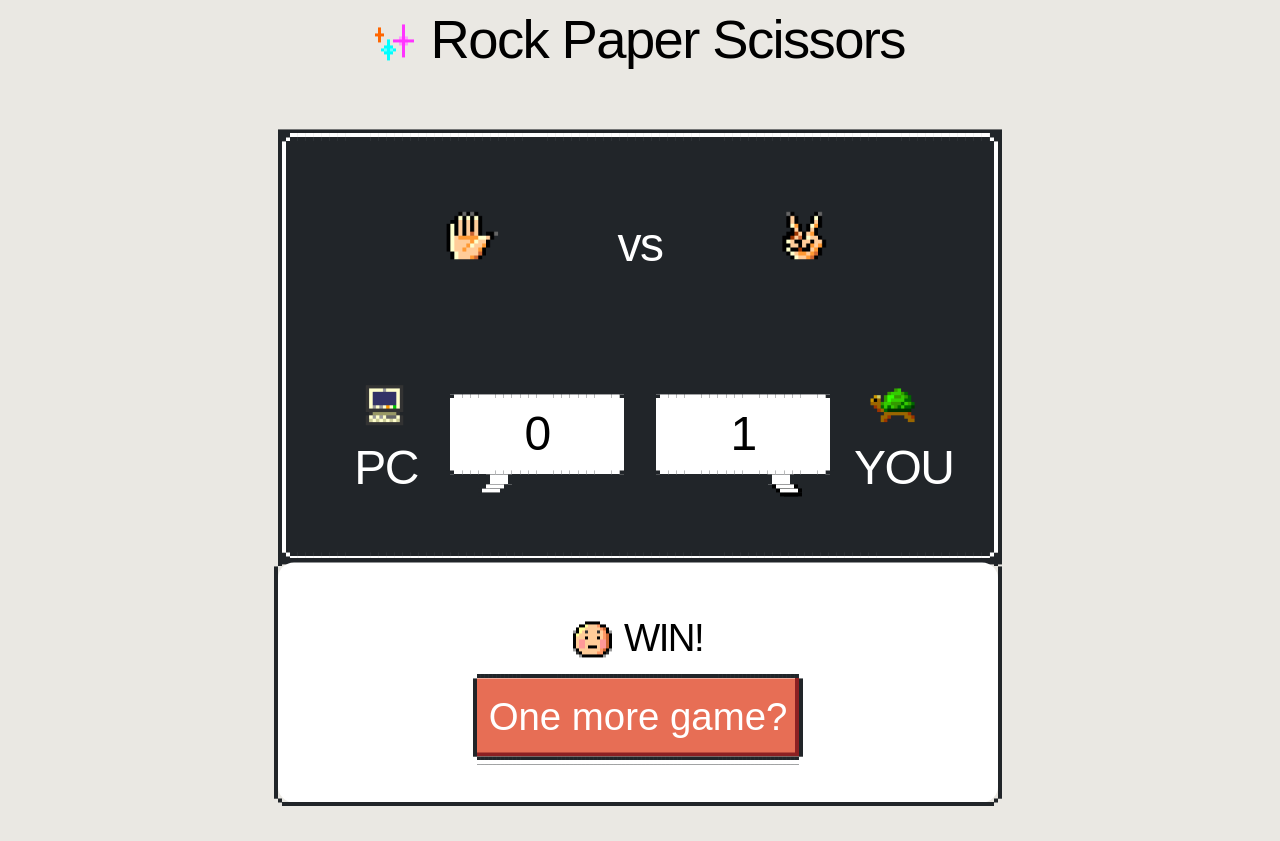
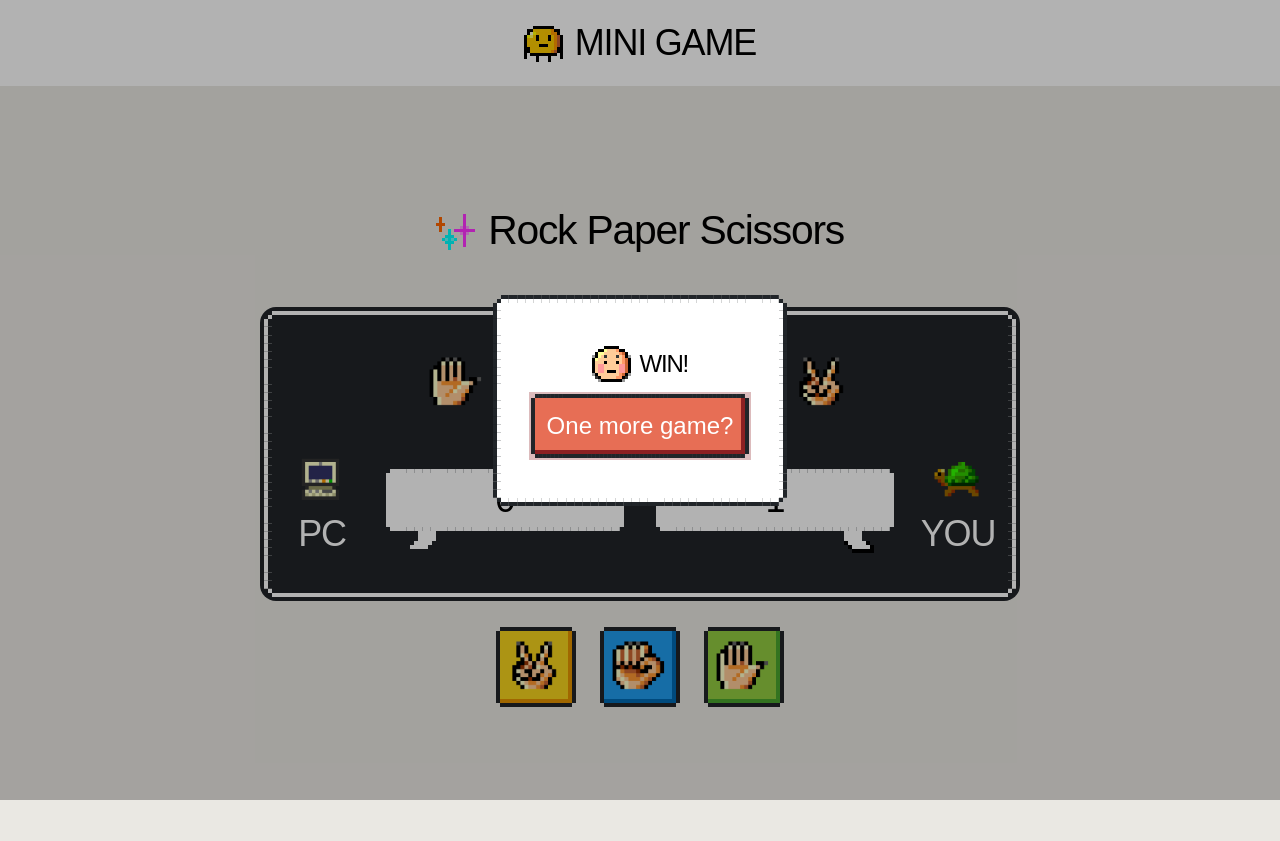
Before and after one commit to fe-Jay/minigame, a plain HTML site: page RockPaperScissors/index.html in a window 1280 px wide. Both pictures are taken after a click on the button "가위". After the commit the page ends 800 px from the top, so only its background shows below. Drawn offline with nearby package versions, Linux system fonts and the light colour scheme; a web font is replaced by a local one.

Commit message:
➕ 가위바위보 게임 추가

```diff
--- a/RockPaperScissors/index.html
+++ b/RockPaperScissors/index.html
@@ -6,19 +6,31 @@
   <meta http-equiv="X-UA-Compatible" content="IE=edge" />
   <meta name="viewport" content="width=device-width, initial-scale=1.0" />
   <title>✌️ Rock Paper Scissors</title>
-  <link href="https://unpkg.com/nes.css/css/nes-core.min.css" rel="stylesheet" />
-  <link rel="stylesheet" href="asset/style.css" />
+  <link href="https://unpkg.com/nes.css@2.3.0/css/nes.min.css" rel="stylesheet" />
+  <link rel="stylesheet" href="../css/style.css" />
+  <link rel="stylesheet" href="../css/rps.css" />
 </head>
 
 <body>
-  <section id="screen">
-    <h1 class="icon-list">
-      <img src="asset/img/heartBeat-2.gif" alt="">
+  <header>
+    <h1>
+      <a href="/minigame/">
+        <img src="../asset/img/logo.gif" alt="MINI GAME">
+        MINI GAME
+      </a>
+    </h1>
+  </header>
+
+  <section id="wrap">
+    <h2 class="icon-list">
+      <img src="../asset/img/heartBeat-2.gif" alt="Rock Paper Scissors">
       Rock Paper Scissors
-    </h1>
+    </h2>
+
+    <!-- 게임아이템 선택 화면 -->
     <div class="nes-container is-rounded is-dark">
       <article class="game">
-        <h2 class="a11y-hidden">게임 화면</h2>
+        <h3 class="a11y-hidden">게임 화면</h3>
         <p class="pc item" data-item="item-pc">
           <span class="a11y-hidden">컴퓨터</span>
         </p>
@@ -29,9 +41,10 @@
       </article>
 
 
+      <!-- 게임 현황판 -->
       <div class="result">
         <span>
-          <img src="asset/img/pc.png" alt="pcImg">
+          <img src="../asset/img/pc.png" alt="pcImg">
           PC
         </span>
         <div class="nes-balloon from-left">
@@ -41,20 +54,14 @@
           <span class="user-score">0</span>
         </div>
         <span>
-          <img src="asset/img/user-1.png" alt="userImg" class="userImg">
+          <img src="../asset/img/user-1.png" alt="userImg" class="userImg">
           YOU
         </span>
       </div>
     </div>
+    <div></div>
 
-    <div class="nes-container is-rounded score hide">
-      <h2>
-        <img src="asset/img/user-0.png" alt="user">
-        <span></span>
-      </h2>
-      <button type="button" class="nes-btn is-error restart">One more game?</button>
-    </div>
-
+    <!-- 게임 아이템 선택 -->
     <div class="selectItem">
       <button class="nes-btn is-warning item-scissors" type="button" data-result="가위">
         <span class="a11y-hidden">가위</span>
@@ -67,9 +74,24 @@
       </button>
     </div>
     </article>
+
+    <!-- 게임 결과 모달 다이얼로그 -->
+    <section>
+      <dialog class="nes-dialog is-rounded" id="dialog-default">
+        <form method="dialog" class="score">
+          <h3>
+            <img src="../asset/img/user-0.png" alt="user">
+            <span></span>
+          </h3>
+          <button type="submit" class="nes-btn is-error restart">One more game?</button>
+        </form>
+      </dialog>
+    </section>
   </section>
 
-  <script src="asset/script.js"></script>
+
+  <script src="../js/script.js"></script>
+  <script src="../js/rps.js"></script>
 </body>
 
 </html>
--- /dev/null
+++ b/css/rps.css
@@ -0,0 +1,108 @@
+/* Game wrap */
+#wrap .game>* {
+    flex: 1 0 0;
+    width: 100%;
+    text-align: center;
+}
+
+#wrap .game span {
+    flex-grow: 0;
+    font-size: 3rem;
+}
+
+
+#wrap .game,
+.result {
+    width: 100%;
+    display: flex;
+    justify-content: space-around;
+    align-items: center;
+    gap: 16px;
+    text-align: center;
+    padding: 24px;
+    border-radius: 20px;
+}
+
+
+/* Game Result */
+.result {
+    font-size: clamp(1.5rem, 5vw, 3rem);
+    align-items: flex-end;
+    padding: 0 0 24px;
+}
+
+.result .nes-balloon {
+    flex: 1 0 0;
+    padding: 0;
+    color: #000;
+}
+
+.result span {
+    display: inline-block;
+    text-align: center;
+    width: 80px;
+}
+
+.result img {
+    display: block;
+    width: 48px;
+    margin: 0 auto;
+}
+
+.score {
+    width: 100%;
+    text-align: center;
+    background-color: #fff;
+}
+
+*[class*="item-"] {
+    width: 6rem;
+    height: 6rem;
+    background-size: 56px;
+    background-repeat: no-repeat;
+    background-position: center;
+}
+
+
+.selectItem,
+.score.nes-container.is-rounded {
+    width: 100%;
+    display: flex;
+    align-items: center;
+    justify-content: center;
+    gap: 24px;
+    padding: 2px;
+}
+
+.selectItem {
+    margin: 24px 0 0;
+}
+
+
+/* Gama Item Select */
+.item-paper {
+    background-image: url('../asset/img/item-paper.png');
+}
+
+.item-rock {
+    background-image: url('../asset/img/item-rock.png');
+}
+
+.item-scissors {
+    background-image: url('../asset/img/item-scissors.png');
+}
+
+/*  Media query */
+@media (max-width:425px) {
+    #wrap {
+        padding: 20px;
+    }
+
+    .result span {
+        width: 48px;
+    }
+
+    .result img {
+        width: 32px;
+    }
+}
--- /dev/null
+++ b/js/rps.js
@@ -0,0 +1,167 @@
+// 화면 조작 관련 변수
+const $screen = document.querySelector('#wrap');
+const $dialog = document.querySelector('#dialog-default')
+const $pc = $screen.querySelector('.pc span');
+const $user = $screen.querySelector('.user span');
+const $userImg = $screen.querySelector('.userImg');
+const $btn = $screen.querySelector('.selectItem');
+const $score = $screen.querySelector('.score');
+
+// 점수 산정 관련 변수
+const $result = $screen.querySelector('.score h3 span');
+const $resultEmoji = $screen.querySelector('.score h3 img');
+const $pcScore = $screen.querySelector('.pc-score');
+const $userScore = $screen.querySelector('.user-score');
+const $restart = $screen.querySelector('.restart');
+
+
+// 게임 데이터
+const casesArr = ['가위', '바위', '보'];
+const resultArr = ['draw', 'lose', 'win']
+
+// 게임 사운드
+const win = new Audio('../asset/sound/win.wav');
+const lose = new Audio('../asset/sound/lose.wav');
+const draw = new Audio('../asset/sound/draw.wav');
+const start = new Audio('../asset/sound/start.wav');
+
+let interval;
+
+
+/**
+ * 1. 컴퓨터와 가위바위보 게임 시작
+ * @param {String} userSelect 사용자가 선택한 가위바위보
+ * @returns {Function} pcSelect 함수
+ * @description - setInterval() 함수로 랜덤 index에 해당하는 랜덤 배열 값을 화면에 textContents로 넣어준다.
+ **/
+const startGame = () => {
+    // pc가 랜덤으로 가위바위보 선택
+    const pcSelect = () => {
+        let randomCase = casesArr[parseInt(Math.random() * casesArr.length)];
+        $pc.textContent = randomCase;
+        replaceEmoji($pc)
+    }
+    // pcSelect 함수를 0.1초마다 실행
+    interval = setInterval(pcSelect, 100);
+}
+
+const endGame = () => {
+    // setInterval() 함수 종료
+    clearInterval(interval);
+}
+
+const replayGame = () => {
+    $result.textContent = '';
+    startGame();
+}
+
+
+/**
+ * 2. name을 인자로 받아, textContent에 따라 emoji를 변경.
+ * @param {*} name
+ * @description - classList를 추가하여 css에서 background-image를 변경.
+ */
+const replaceEmoji = name => {
+    if (name.textContent === '가위') {
+        name.parentElement.classList.add('item-scissors');
+        name.parentElement.classList.remove('item-paper') || name.parentElement.classList.remove('item-rock');
+    } else if (name.textContent === '바위') {
+        name.parentElement.classList.add('item-rock');
+        name.parentElement.classList.remove('item-scissors') || name.parentElement.classList.remove('item-paper');
+    } else if (name.textContent === '보') {
+        name.parentElement.classList.add('item-paper');
+        name.parentElement.classList.remove('item-scissors') || name.parentElement.classList.remove('item-rock');
+    }
+};
+
+
+/**
+ * 3. 사용자가 가위바위보 선택
+ * @param {String} userSelect 사용자가 선택한 가위바위보
+ * @returns {Function} endGame 함수
+ * @description - setInterval() 함수를 종료하고, 사용자가 선택한 가위바위보와 pc가 선택한 가위바위보를 비교한다.
+ **/
+// 유저 가위바위보 선택
+const mySelect = item => {
+    $user.textContent = item;
+    replaceEmoji($user);
+}
+
+// 화면 로딩시 즉시 실행 함수
+startGame();
+replaceEmoji($user);
+// 랜덤 유저이미지 생성
+(function userImg() {
+    let randomImg = parseInt(Math.random() * 6);
+    return $userImg.setAttribute('src', `../asset/img/user-${randomImg}.png`);
+})();
+
+
+/**
+ * 4. 가위바위보 버튼에 이벤트 등록
+ * @param {'click'} e
+ * @returns {Function} playGame, mySelect, endGame 함수
+ * @description - 버튼을 클릭하면, 승패를 산정하고 결과를 출력하는 모달을 노출시킨다.
+ */
+$btn.addEventListener('click', (e) => {
+    if (e.target.tagName !== 'BUTTON') return;
+    playGame($pc.textContent, e.target.dataset.result);
+    mySelect(e.target.textContent.trim());
+    endGame();
+    $dialog.showModal()
+});
+
+// 재시작 버튼 클릭시 게임 재시작
+$restart.addEventListener('click', () => {
+    replayGame();
+    start.play();
+});
+
+
+
+/**
+ * 5. 사용자의 버튼클릭 이벤트 발생시 switch문으로 승패 결정.
+ * @param {String} pc pc가 선택한 가위바위보
+ * @param {String} user user가 선택한 가위바위보
+ * @returns {Function} addScore 함수
+ * @description - pc와 user의 textContent를 비교하고 switch문으로 조건을 걸어 승패를 노출시키고, 점수를 증가시킨다.
+ */
+const playGame = (pc, user) => {
+    if (pc === user) {
+        resultMessage(0)
+        draw.play();
+    } else {
+        switch (pc + user) {
+            case '보바위':
+            case '바위가위':
+            case '가위보':
+                addScore($pcScore)
+                lose.play();
+                resultMessage(1)
+                break;
+            default:
+                addScore($userScore)
+                win.play();
+                resultMessage(2)
+        }
+    };
+}
+
+
+/**
+ * 6. 승패 결과에 따라 메시지 출력
+ * @param {*} num
+ * @returns {Function} resultMessage 함수
+ * @description - 승패 결과에 따라 resultArr배열에 있는 index를 가져와서 대문자 메시지 표시.
+ */
+const resultMessage = num => {
+    // img 태그를 생성하여 화면에 표시
+    const resultImg = document.createElement('img');
+    $resultEmoji.setAttribute('src', `../asset/img/result-${resultArr[num]}.gif`);
+    $result.textContent = ` ${resultArr[num].toUpperCase()}!`
+}
+
+// playGame switch문 결과에 따라 점수 증가
+const addScore = name => {
+    name.textContent = parseInt(name.textContent) + 1;
+}
```
